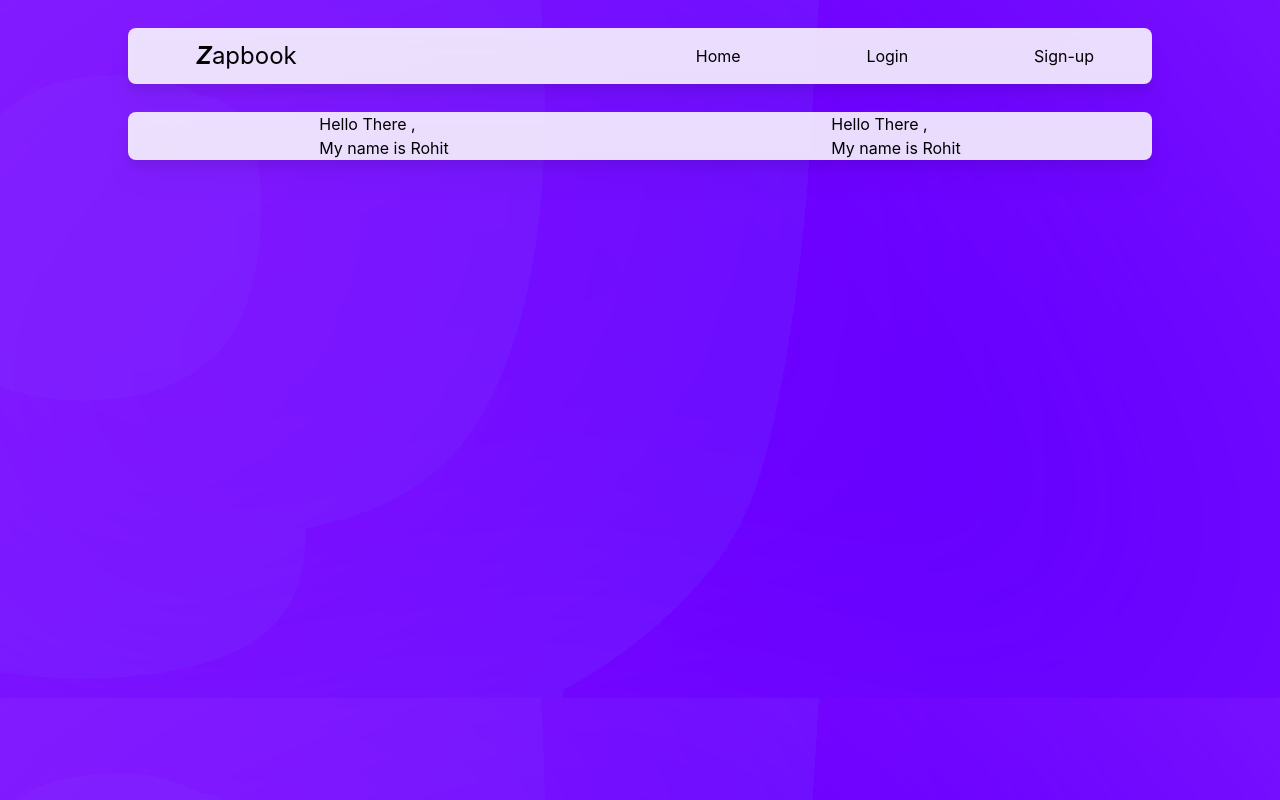
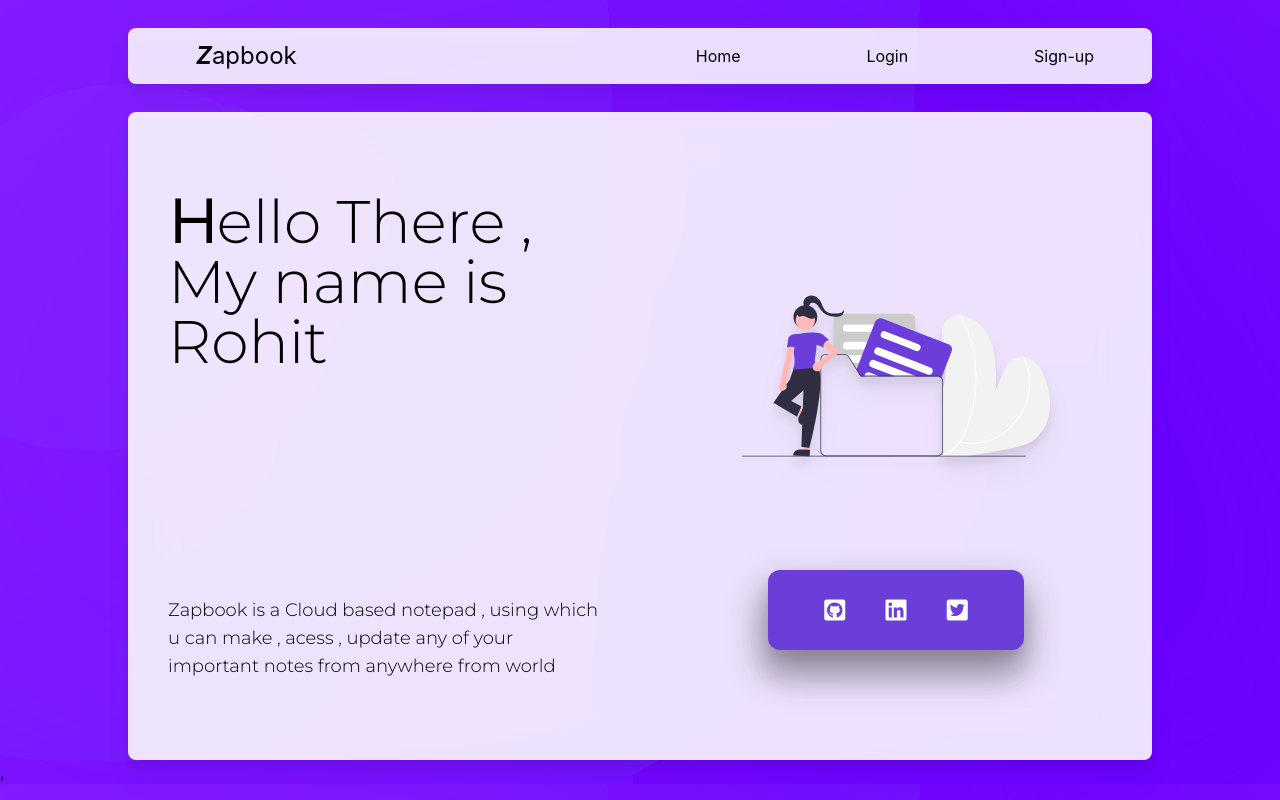
Before and after one commit to yadav-rohit/zapbook-frontend, a React (Create React App) app in the folder zapbook/: page / in a window 1280 px wide. Built offline with nearby package versions, Linux system fonts and the light colour scheme.

Commit message:
basic router setup

```diff
--- a/zapbook/package.json
+++ b/zapbook/package.json
@@ -7,7 +7,9 @@
     "@testing-library/react": "^12.1.2",
     "@testing-library/user-event": "^13.5.0",
     "react": "^17.0.2",
+    "react-anime": "^4.1.1",
     "react-dom": "^17.0.2",
+    "react-router-dom": "^6.2.1",
     "react-scripts": "5.0.0",
     "web-vitals": "^2.1.4"
   },
--- a/zapbook/public/index.html
+++ b/zapbook/public/index.html
@@ -9,6 +9,7 @@
       name="Zapbook"
       content="Web site created using create-react-app"
     />
+    <link rel="stylesheet" href="https://pro.fontawesome.com/releases/v5.10.0/css/all.css" crossorigin="anonymous"/>
     <link rel="manifest" href="%PUBLIC_URL%/manifest.json" />
     <script src="https://cdn.tailwindcss.com"></script>
     <title>Zapbook</title>
--- a/zapbook/src/App.js
+++ b/zapbook/src/App.js
@@ -3,12 +3,16 @@
 import './home.css';
 import Navbar from './components/Navbar';
 import Home from './components/Home';
+import { Routes, Route, Link } from "react-router-dom";
 
 function App() {
   return (
     <div className="App">
      <Navbar/>
-     <Home/>
+     <Routes>
+        <Route exact path="/" element={<Home/>} />
+      </Routes>
+
     </div>
   );
 }
--- a/zapbook/src/components/Home.js
+++ b/zapbook/src/components/Home.js
@@ -1,12 +1,23 @@
 import React from 'react';
+import cld from '../assets/images/cloud.svg';
+import Anime, { anime } from 'react-anime';
 
 export default function Home() {
   return <div>
-      <section className="flex flex-row content-center justify-center">
-      <div className="area home_info inline-grid  grid-cols-2 self-center justify-center drop-shadow-xl backdrop-blur-xl rounded-lg ">
-         <div className='flex content-center justify-center'>Hello There , <br /> My name is Rohit</div>
-         <div className='flex content-center justify-center'>Hello There , <br /> My name is Rohit</div>
-
+      <section className="main flex flex-row content-center justify-center ">
+      <div className="area home_info inline-grid  grid-cols-1 lg:grid-cols-2 grid-rows-2 lg:grid-rows-1 self-center justify-center drop-shadow-xl backdrop-blur-xl rounded-lg ">
+         <div className='px-10 py-10'><div className="flex flex-wrap pt-10 pb-16"><p className="text-6xl self-center"><strong>H</strong>ello There , <br /> My name is Rohit </p>
+         </div>
+         <p className='low_p pt-40 py-10 text-lg'>Zapbook is a Cloud based notepad , using which u can make , acess , update any of your important notes from anywhere from world</p>
+         </div>
+         <div className='flex flex-col content-center justify-center p-0'>
+         <img src = {cld} className="cldimg hidden lg:block self-center drop-shadow-xl" />
+         <div className='linkss flex  self-center justify-around text-2xl px-9 p-7 mb-10 drop-shadow-xl backdrop-blur-xl rounded-xl'>
+         <i className="one fab fa-github-square" ></i>
+         <i className="two fab fa-linkedin "></i>
+         <i className="three fab fa-twitter-square"></i>
+         </div>
+      </div>
       </div>
       </section>
   </div>;
--- a/zapbook/src/components/Navbar.js
+++ b/zapbook/src/components/Navbar.js
@@ -1,5 +1,5 @@
 import React from 'react';
-
+import { Routes, Route, Link } from "react-router-dom";
 
 function Navbar() {
   return(
@@ -8,9 +8,9 @@
         <div className="flex logo w-96">
       <li className="justify-self-start logo text-2xl"><strong><i>Z</i></strong>apbook</li>
       </div>
-          <li>Home</li>
-          <li>Login</li>
-          <li>Sign-up</li>
+          <li ><Link to="/">Home</Link></li>
+          <li  ><Link to="/Login">Login</Link></li>
+          <li  ><Link to="/Sign-up">Sign-up</Link></li>
       </ul>
     </nav>
   );
--- a/zapbook/src/home.css
+++ b/zapbook/src/home.css
@@ -1,4 +1,36 @@
+@import url('https://fonts.googleapis.com/css2?family=Montserrat:wght@300&display=swap');
 .area{
-    background-color: rgba(255, 255, 255, 0.863);
+    background-color: rgba(255, 255, 255, 0.884);
     width: 80%;
+    height: 100%;
+    font-family: 'Montserrat', sans-serif;
 }
+.main{
+    cursor: pointer;
+
+}
+.linkss{
+    width: 50%;
+    background-color: #6b3eda;
+    color: white;
+    box-shadow: -2px 20px 35px 4px rgba(48, 41, 54, 0.459);
+    /* good black color */
+    /* #2f2e41 */
+}
+.cldimg{
+    height: 60%;
+    width: 60%;
+}
+
+.one:hover{
+    color: rgb(0, 0, 0);
+    box-shadow: 0px 0px 30px 1px  rgba(0, 0, 0, 0.774);
+}
+.two:hover{
+    color: rgb(255, 174, 0);
+    box-shadow: 0px 0px 30px 1px  rgba(255, 174, 0, 0.774);
+}
+.three:hover{
+    color:#00b7ff;
+    box-shadow: 0px 0px 30px 1px #00b7ff;
+}
--- a/zapbook/src/index.css
+++ b/zapbook/src/index.css
@@ -1,3 +1,4 @@
+
 body {
   margin: 0;
   font-family: -apple-system, BlinkMacSystemFont, 'Segoe UI', 'Roboto', 'Oxygen',
--- a/zapbook/src/index.js
+++ b/zapbook/src/index.js
@@ -2,10 +2,13 @@
 import ReactDOM from 'react-dom';
 import './index.css';
 import App from './App';
+import { BrowserRouter } from "react-router-dom";
 
 ReactDOM.render(
   <React.StrictMode>
+    <BrowserRouter>
     <App />
+  </BrowserRouter>,
   </React.StrictMode>,
   document.getElementById('root')
 );
```
Also changed, not shown: zapbook/src/assets/images/cloud.svg (added), 1 other file (tests, documents, lock files or other folders).
